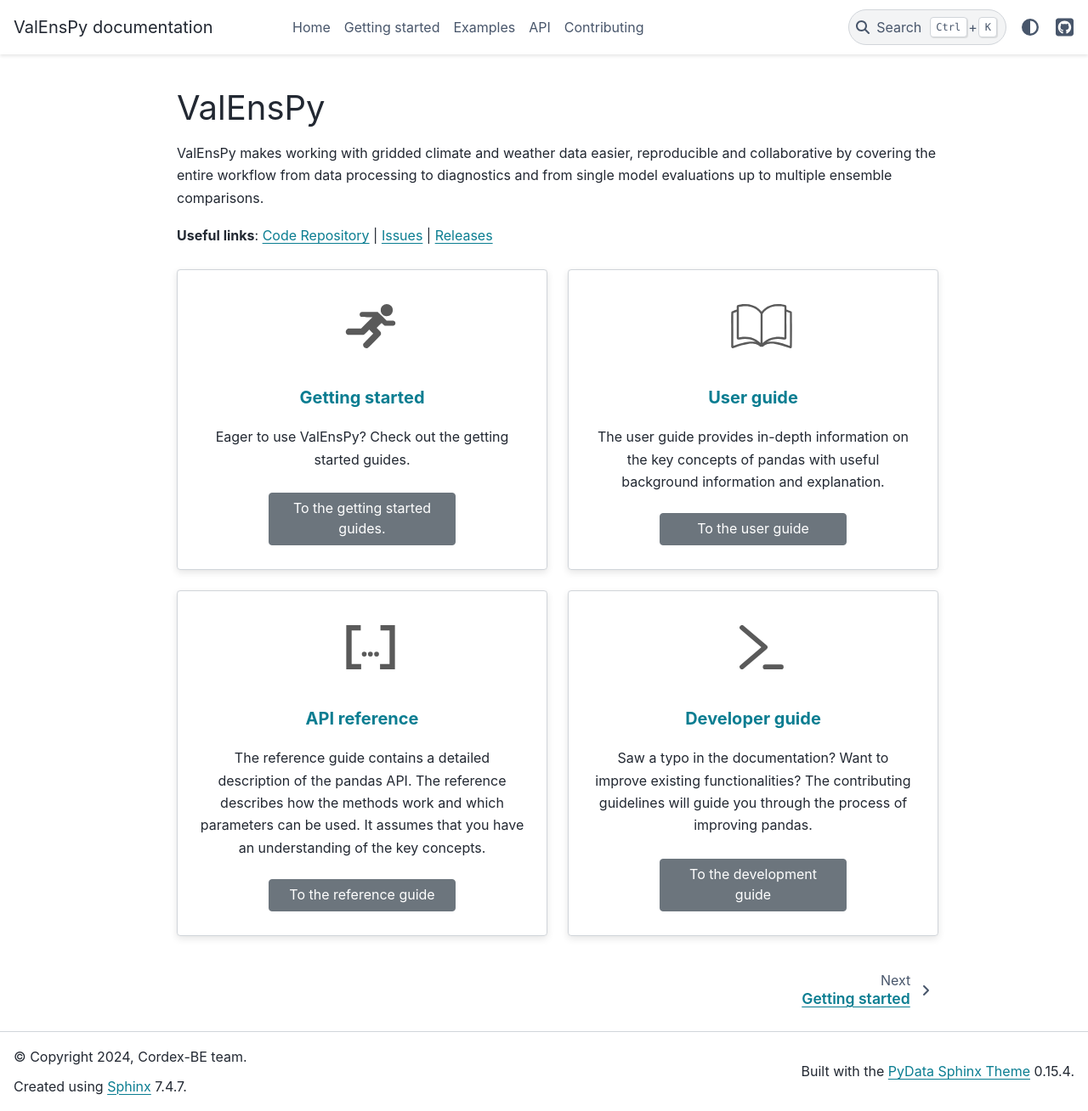
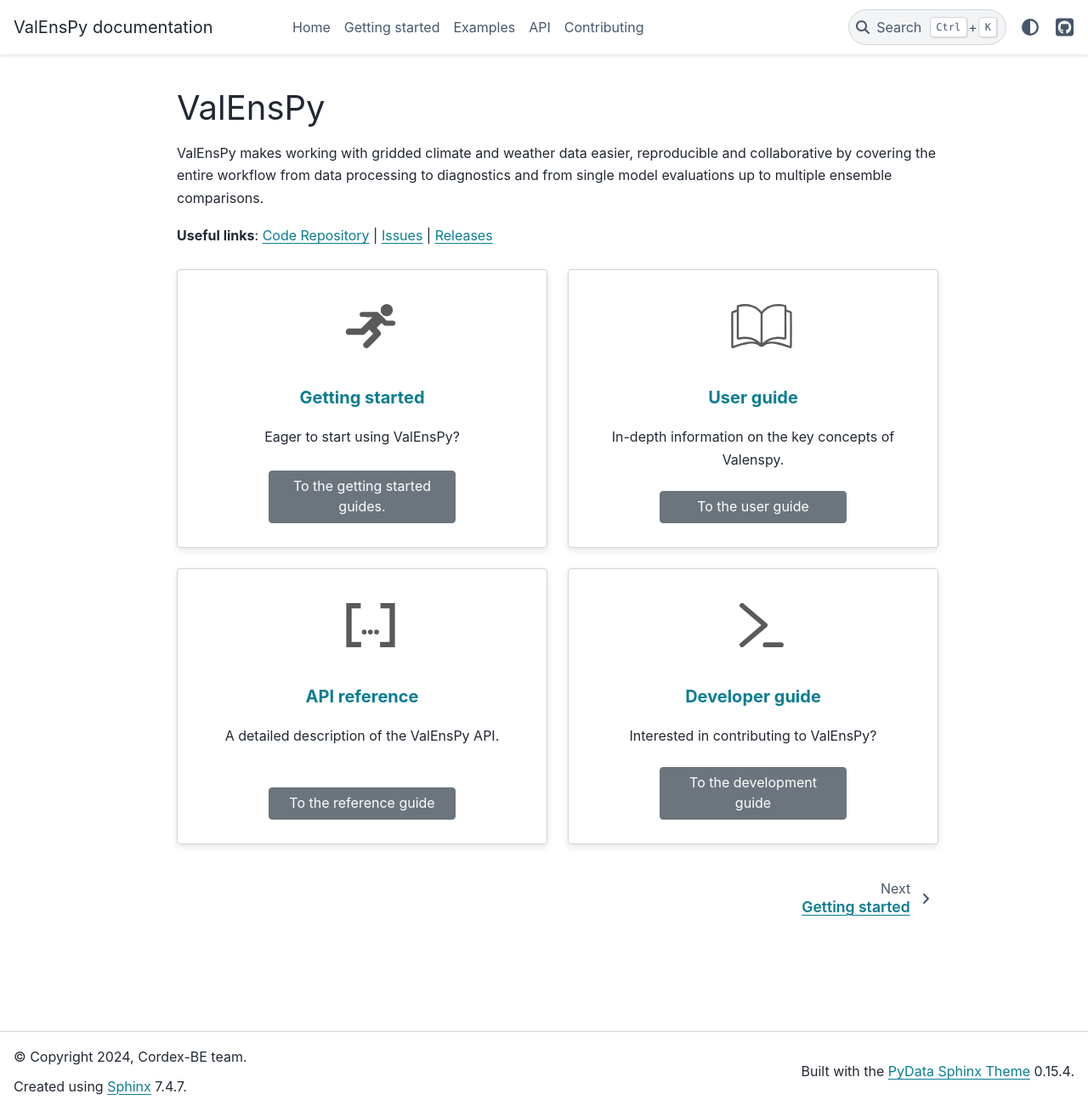
Before and after one commit to CORDEX-be2/ValEnsPy, a Sphinx documentation site: the page built from docs/index.rst, in a window 1280 px wide and 1308 px high. Shown: the whole window at 85% size. Built offline with Sphinx 7.4.7 and the PyData theme 0.15.4, drawn with Linux system fonts in a browser that asks for light colours; pages that are not in the unit, such as notebooks, are missing from menus.

```diff
--- a/docs/index.rst
+++ b/docs/index.rst
@@ -21,11 +21,11 @@ ValEnsPy makes working with gridded climate and weather data easier, reproducibl
         :class-card: intro-card
         :shadow: md
 
-        Eager to use ValEnsPy? Check out the getting started guides.
+        Eager to start using ValEnsPy?
 
         +++
 
-        .. button-ref:: getting_started
+        .. button-ref:: <getting_started>
             :ref-type: ref
             :click-parent:
             :color: secondary
@@ -38,12 +38,11 @@ ValEnsPy makes working with gridded climate and weather data easier, reproducibl
         :class-card: intro-card
         :shadow: md
 
-        The user guide provides in-depth information on the
-        key concepts of pandas with useful background information and explanation.
+        In-depth information on the key concepts of Valenspy.
 
         +++
 
-        .. button-ref:: getting_started
+        .. button-ref:: <getting_started>
             :ref-type: ref
             :click-parent:
             :color: secondary
@@ -56,13 +55,11 @@ ValEnsPy makes working with gridded climate and weather data easier, reproducibl
         :class-card: intro-card
         :shadow: md
 
-        The reference guide contains a detailed description of
-        the pandas API. The reference describes how the methods work and which parameters can
-        be used. It assumes that you have an understanding of the key concepts.
+        A detailed description of the ValEnsPy API.
 
         +++
 
-        .. button-ref:: API_doc
+        .. button-ref:: <API_doc>
             :ref-type: ref
             :click-parent:
             :color: secondary
@@ -75,13 +72,11 @@ ValEnsPy makes working with gridded climate and weather data easier, reproducibl
         :class-card: intro-card
         :shadow: md
 
-        Saw a typo in the documentation? Want to improve
-        existing functionalities? The contributing guidelines will guide
-        you through the process of improving pandas.
+        Interested in contributing to ValEnsPy?
 
         +++
 
-        .. button-ref:: contribution_pages/index
+        .. button-ref:: <contribution_pages/index>
             :ref-type: ref
             :click-parent:
             :color: secondary
```
Also changed, not shown: docs/API_doc.rst (+25 -10 lines).
